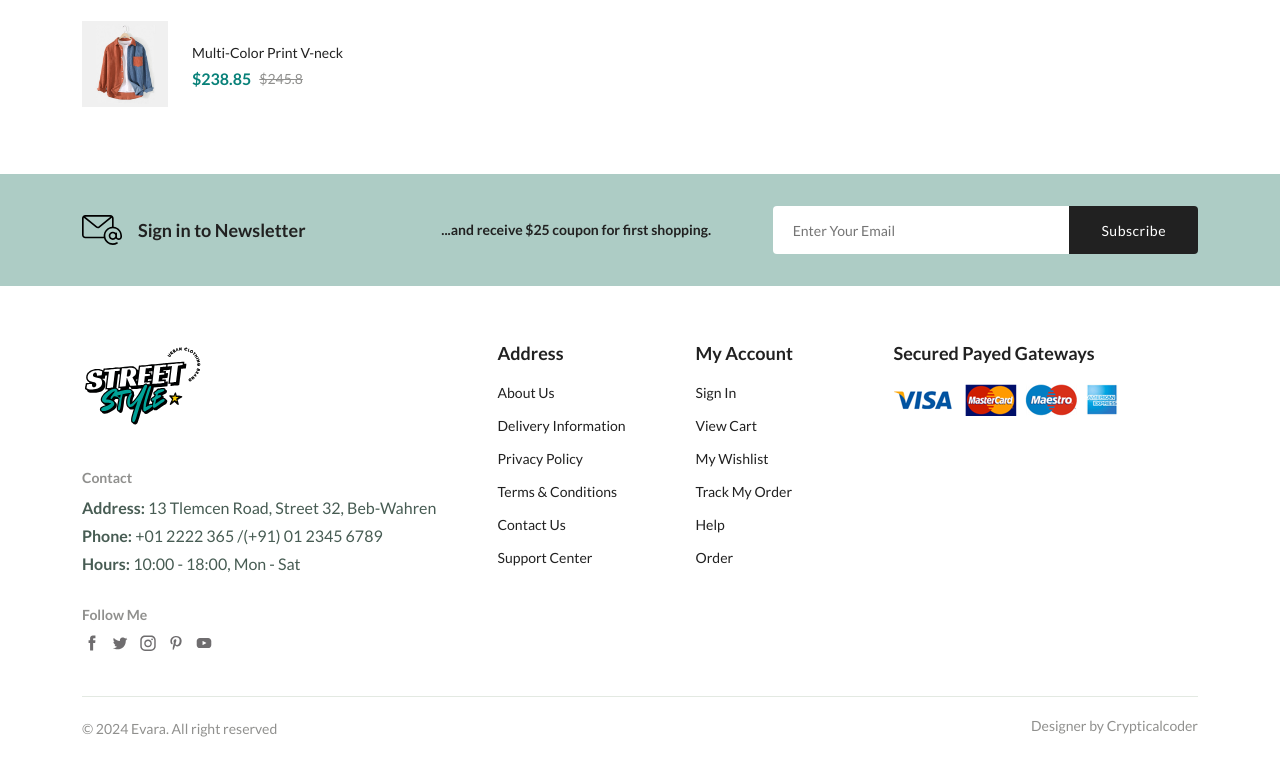
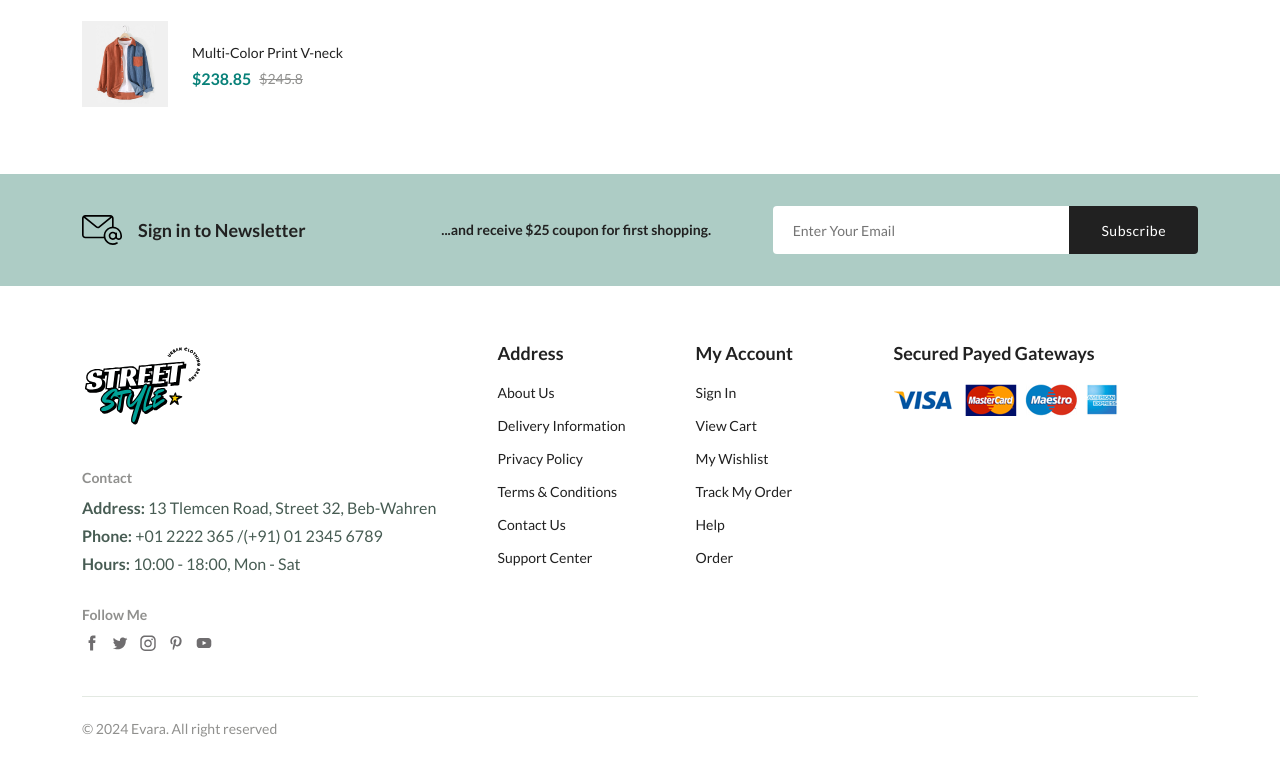
Before and after one commit to tommy3101/StreetStyle_ecom, a plain HTML site: page index.html in a window 1280 px wide. Shown: the part 4407-5168 px from the top of the page. Drawn offline with nearby package versions, Linux system fonts and the light colour scheme; files whose address does not match are found by name.

Commit message:
Update index.html

```diff
--- a/index.html
+++ b/index.html
@@ -2385,7 +2385,7 @@
       </div>
       <div class="footer__bottom">
         <p class="copyright">&copy; 2024 Evara. All right reserved</p>
-        <span class="designer">Designer by Crypticalcoder</span>
+<!--         <span class="designer">Designer by Crypticalcoder</span> -->
       </div>
     </footer>
 
```
